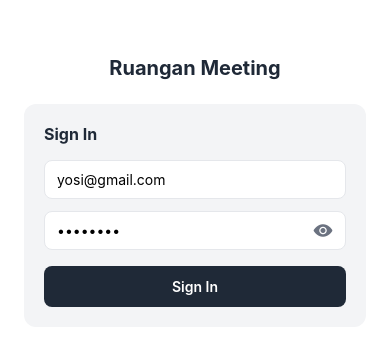
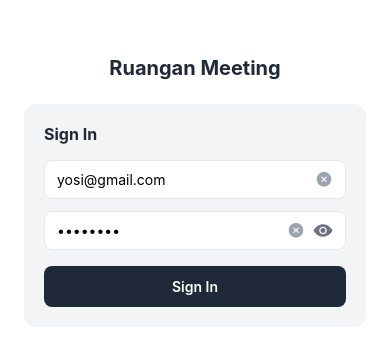
Before and after one commit to bi-brilliant/ftlgym-ruang-meeting, a React Native app: screen /Login in a window 390 px wide. Shown: the part 231-576 px from the top of the page. Built offline with nearby package versions, Linux system fonts and the light colour scheme.

Commit message:
Fix safe area insets, keyboard avoiding on Booking, add logout, clear-field buttons, and date/time validation

```diff
--- a/App.js
+++ b/App.js
@@ -1,11 +1,12 @@
 import { StatusBar } from 'expo-status-bar';
+import { SafeAreaProvider } from 'react-native-safe-area-context';
 import AppNavigator from './src/navigation/AppNavigator';
 
 export default function App() {
   return (
-    <>
+    <SafeAreaProvider>
       <AppNavigator />
       <StatusBar style="auto" />
-    </>
+    </SafeAreaProvider>
   );
 }
--- a/src/screens/BookingScreen.js
+++ b/src/screens/BookingScreen.js
@@ -1,5 +1,17 @@
 import { useState } from 'react';
-import { Modal, ScrollView, StyleSheet, Text, TextInput, TouchableOpacity, View, Platform } from 'react-native';
+import {
+  Alert,
+  KeyboardAvoidingView,
+  Modal,
+  Platform,
+  ScrollView,
+  StyleSheet,
+  Text,
+  TextInput,
+  TouchableOpacity,
+  View,
+} from 'react-native';
+import { SafeAreaView } from 'react-native-safe-area-context';
 import { Picker } from '@react-native-picker/picker';
 import DateTimePicker from '@react-native-community/datetimepicker';
 import { Ionicons } from '@expo/vector-icons';
@@ -12,6 +24,10 @@ function formatDate(d) {
 }
 function formatTime(d) {
   return d.toLocaleTimeString('id-ID', { hour: '2-digit', minute: '2-digit' });
+}
+function isToday(d) {
+  const now = new Date();
+  return d.getFullYear() === now.getFullYear() && d.getMonth() === now.getMonth() && d.getDate() === now.getDate();
 }
 
 export default function BookingScreen({ navigation }) {
@@ -28,6 +44,8 @@ export default function BookingScreen({ navigation }) {
   const [showEndPicker, setShowEndPicker] = useState(false);
   const [showSuccess, setShowSuccess] = useState(false);
 
+  const canSubmit = ruangan.length > 0 && jumlahPeserta.length > 0;
+
   // NOTE: belum ada endpoint submit booking yang terkonfirmasi dari desain -
   // untuk sekarang submit di-mock (tidak hit API), tampilkan alert sukses.
   const handleSubmit = () => {
@@ -41,8 +59,33 @@ export default function BookingScreen({ navigation }) {
     setJumlahPeserta(text.replace(/[^0-9]/g, ''));
   };
 
+  const handleTanggalChange = (_, d) => {
+    setShowDatePicker(Platform.OS === 'ios');
+    if (d) setTanggal(d);
+  };
+
+  const handleJamMulaiChange = (_, d) => {
+    setShowStartPicker(Platform.OS === 'ios');
+    if (!d) return;
+    if (isToday(tanggal) && d < new Date()) {
+      Alert.alert('Waktu tidak valid', 'Waktu mulai meeting tidak boleh sebelum waktu sekarang.');
+      return;
+    }
+    setJamMulai(d);
+  };
+
+  const handleJamSelesaiChange = (_, d) => {
+    setShowEndPicker(Platform.OS === 'ios');
+    if (!d) return;
+    if (d <= jamMulai) {
+      Alert.alert('Waktu tidak valid', 'Waktu selesai meeting harus setelah waktu mulai.');
+      return;
+    }
+    setJamSelesai(d);
+  };
+
   return (
-    <View style={styles.container}>
+    <SafeAreaView style={styles.container}>
       <View style={styles.header}>
         <TouchableOpacity onPress={() => navigation.goBack()}>
           <Ionicons name="arrow-back" size={22} color="#1F2937" />
@@ -50,7 +93,12 @@ export default function BookingScreen({ navigation }) {
         <Text style={styles.headerTitle}>Booking Ruang Meeting</Text>
       </View>
 
-      <ScrollView style={styles.form}>
+      <KeyboardAvoidingView
+        style={{ flex: 1 }}
+        behavior={Platform.OS === 'ios' ? 'padding' : undefined}
+        keyboardVerticalOffset={Platform.OS === 'ios' ? 90 : 0}
+      >
+        <ScrollView style={styles.form} keyboardShouldPersistTaps="handled">
           <Text style={styles.label}>Divisi</Text>
           <View style={styles.pickerWrap}>
             <Picker selectedValue={divisi} onValueChange={setDivisi}>
@@ -75,14 +123,7 @@ export default function BookingScreen({ navigation }) {
             <Text>{formatDate(tanggal)}</Text>
           </TouchableOpacity>
           {showDatePicker && (
-          <DateTimePicker
-            value={tanggal}
-            mode="date"
-            onChange={(_, d) => {
-              setShowDatePicker(Platform.OS === 'ios');
-              if (d) setTanggal(d);
-            }}
-          />
+            <DateTimePicker value={tanggal} mode="date" minimumDate={new Date()} onChange={handleTanggalChange} />
           )}
 
           <Text style={styles.label}>Waktu Mulai Meeting</Text>
@@ -93,10 +134,8 @@ export default function BookingScreen({ navigation }) {
             <DateTimePicker
               value={jamMulai}
               mode="time"
-            onChange={(_, d) => {
-              setShowStartPicker(Platform.OS === 'ios');
-              if (d) setJamMulai(d);
-            }}
+              minimumDate={isToday(tanggal) ? new Date() : undefined}
+              onChange={handleJamMulaiChange}
             />
           )}
 
@@ -105,14 +144,7 @@ export default function BookingScreen({ navigation }) {
             <Text>{formatTime(jamSelesai)}</Text>
           </TouchableOpacity>
           {showEndPicker && (
-          <DateTimePicker
-            value={jamSelesai}
-            mode="time"
-            onChange={(_, d) => {
-              setShowEndPicker(Platform.OS === 'ios');
-              if (d) setJamSelesai(d);
-            }}
-          />
+            <DateTimePicker value={jamSelesai} mode="time" minimumDate={jamMulai} onChange={handleJamSelesaiChange} />
           )}
 
           <Text style={styles.label}>Jumlah Peserta</Text>
@@ -124,10 +156,15 @@ export default function BookingScreen({ navigation }) {
             placeholder="Contoh: 10"
           />
 
-        <TouchableOpacity style={styles.submitButton} onPress={handleSubmit}>
-          <Text style={styles.submitText}>Submit</Text>
+          <TouchableOpacity
+            style={[styles.submitButton, !canSubmit && styles.submitButtonDisabled]}
+            onPress={handleSubmit}
+            disabled={!canSubmit}
+          >
+            <Text style={[styles.submitText, !canSubmit && styles.submitTextDisabled]}>Submit</Text>
           </TouchableOpacity>
         </ScrollView>
+      </KeyboardAvoidingView>
 
       <Modal transparent visible={showSuccess} animationType="fade">
         <View style={styles.modalOverlay}>
@@ -147,7 +184,7 @@ export default function BookingScreen({ navigation }) {
           </View>
         </View>
       </Modal>
-    </View>
+    </SafeAreaView>
   );
 }
 
@@ -160,8 +197,7 @@ const styles = StyleSheet.create({
     borderBottomWidth: 1,
     borderBottomColor: '#E5E7EB',
   },
-  back: { fontSize: 20, marginRight: 12 },
-  headerTitle: { fontWeight: '700', fontSize: 15, color: '#1F2937' },
+  headerTitle: { fontWeight: '700', fontSize: 15, color: '#1F2937', marginLeft: 12 },
   form: { padding: 20 },
   label: { fontSize: 12, color: '#6B7280', marginBottom: 4, marginTop: 12 },
   pickerWrap: { borderWidth: 1, borderColor: '#E5E7EB', borderRadius: 8, overflow: 'hidden' },
@@ -180,7 +216,9 @@ const styles = StyleSheet.create({
     marginTop: 24,
     marginBottom: 40,
   },
+  submitButtonDisabled: { backgroundColor: '#D1D5DB' },
   submitText: { color: '#fff', fontWeight: '600' },
+  submitTextDisabled: { color: '#6B7280' },
   modalOverlay: { flex: 1, backgroundColor: 'rgba(0,0,0,0.4)', justifyContent: 'center', alignItems: 'center' },
   modalCard: {
     backgroundColor: '#fff',
--- a/src/screens/HomeScreen.js
+++ b/src/screens/HomeScreen.js
@@ -1,15 +1,21 @@
-import { ActivityIndicator, FlatList, SafeAreaView, StyleSheet, Text, TouchableOpacity, View } from 'react-native';
+import { ActivityIndicator, FlatList, StyleSheet, Text, TouchableOpacity, View } from 'react-native';
+import { SafeAreaView } from 'react-native-safe-area-context';
 import { Ionicons } from '@expo/vector-icons';
 import { useAuth } from '../hooks/useAuth';
 import { useJadwal } from '../hooks/useJadwal';
 import ScheduleCard from '../components/ScheduleCard';
 
 export default function HomeScreen({ navigation }) {
-  const { user } = useAuth();
+  const { user, signOut } = useAuth();
   const { todayItems, loading, error } = useJadwal();
 
   const name = user?.name ?? user?.nama ?? 'Yosi';
   const role = user?.role ?? user?.jabatan ?? 'Web Developer';
+
+  const handleLogout = async () => {
+    await signOut();
+    navigation.reset({ index: 0, routes: [{ name: 'Login' }] });
+  };
 
   return (
     <SafeAreaView style={styles.container}>
@@ -17,10 +23,13 @@ export default function HomeScreen({ navigation }) {
         <View style={styles.avatar}>
           <Text style={styles.avatarText}>{name.charAt(0).toUpperCase()}</Text>
         </View>
-        <View>
+        <View style={{ flex: 1 }}>
           <Text style={styles.name}>{name}</Text>
           <Text style={styles.role}>{role}</Text>
         </View>
+        <TouchableOpacity onPress={handleLogout} style={styles.logoutButton}>
+          <Ionicons name="log-out-outline" size={22} color="#DC2626" />
+        </TouchableOpacity>
       </View>
 
       <Text style={styles.sectionTitle}>Jadwal Ruang Meeting Hari Ini</Text>
@@ -71,6 +80,7 @@ const styles = StyleSheet.create({
     marginRight: 12,
   },
   avatarText: { fontWeight: '700', color: '#4338CA', fontSize: 16 },
+  logoutButton: { padding: 6 },
   name: { fontWeight: '700', fontSize: 15, color: '#1F2937' },
   role: { fontSize: 12, color: '#6B7280' },
   sectionTitle: { fontWeight: '700', fontSize: 13, marginBottom: 10, color: '#1F2937' },
--- a/src/screens/LoginScreen.js
+++ b/src/screens/LoginScreen.js
@@ -9,6 +9,7 @@ import {
   TouchableOpacity,
   View,
 } from 'react-native';
+import { SafeAreaView } from 'react-native-safe-area-context';
 import { Ionicons } from '@expo/vector-icons';
 import { useAuth } from '../hooks/useAuth';
 
@@ -18,29 +19,40 @@ export default function LoginScreen({ navigation }) {
   const [password, setPassword] = useState('password');
   const [showPassword, setShowPassword] = useState(false);
 
+  const canSubmit = email.trim().length > 0 && password.length > 0 && !loading;
+
   const handleSignIn = async () => {
     const ok = await signIn(email, password);
     if (ok) navigation.replace('Home');
   };
 
   return (
+    <SafeAreaView style={styles.container}>
     <KeyboardAvoidingView
-      style={styles.container}
+      style={styles.inner}
       behavior={Platform.OS === 'ios' ? 'padding' : undefined}
+      keyboardVerticalOffset={Platform.OS === 'ios' ? 60 : 0}
     >
       <Text style={styles.title}>Ruangan Meeting</Text>
 
       <View style={styles.card}>
         <Text style={styles.cardTitle}>Sign In</Text>
 
+        <View style={styles.inputRow}>
           <TextInput
-          style={styles.input}
+            style={styles.inputField}
             placeholder="Email..."
             autoCapitalize="none"
             keyboardType="email-address"
             value={email}
             onChangeText={setEmail}
           />
+          {email.length > 0 && (
+            <TouchableOpacity onPress={() => setEmail('')}>
+              <Ionicons name="close-circle" size={18} color="#9CA3AF" />
+            </TouchableOpacity>
+          )}
+        </View>
 
         <View style={styles.passwordRow}>
           <TextInput
@@ -50,6 +62,11 @@ export default function LoginScreen({ navigation }) {
             value={password}
             onChangeText={setPassword}
           />
+          {password.length > 0 && (
+            <TouchableOpacity onPress={() => setPassword('')} style={{ marginRight: 8 }}>
+              <Ionicons name="close-circle" size={18} color="#9CA3AF" />
+            </TouchableOpacity>
+          )}
           <TouchableOpacity onPress={() => setShowPassword((v) => !v)}>
             <Ionicons name={showPassword ? 'eye-off' : 'eye'} size={20} color="#6B7280" />
           </TouchableOpacity>
@@ -57,28 +74,40 @@ export default function LoginScreen({ navigation }) {
 
         {error ? <Text style={styles.error}>{error}</Text> : null}
 
-        <TouchableOpacity style={styles.button} onPress={handleSignIn} disabled={loading}>
-          {loading ? <ActivityIndicator color="#fff" /> : <Text style={styles.buttonText}>Sign In</Text>}
+        <TouchableOpacity
+          style={[styles.button, !canSubmit && styles.buttonDisabled]}
+          onPress={handleSignIn}
+          disabled={!canSubmit}
+        >
+          {loading ? (
+            <ActivityIndicator color="#fff" />
+          ) : (
+            <Text style={[styles.buttonText, !canSubmit && styles.buttonTextDisabled]}>Sign In</Text>
+          )}
         </TouchableOpacity>
       </View>
     </KeyboardAvoidingView>
+    </SafeAreaView>
   );
 }
 
 const styles = StyleSheet.create({
-  container: { flex: 1, backgroundColor: '#fff', padding: 24, justifyContent: 'center' },
+  container: { flex: 1, backgroundColor: '#fff' },
+  inner: { flex: 1, padding: 24, justifyContent: 'center' },
   title: { fontSize: 20, fontWeight: '700', textAlign: 'center', marginBottom: 24, color: '#1F2937' },
   card: { backgroundColor: '#F3F4F6', borderRadius: 12, padding: 20 },
   cardTitle: { fontSize: 16, fontWeight: '700', marginBottom: 16, color: '#1F2937' },
-  input: {
+  inputRow: {
+    flexDirection: 'row',
+    alignItems: 'center',
     backgroundColor: '#fff',
     borderRadius: 8,
-    paddingHorizontal: 12,
-    paddingVertical: 10,
-    marginBottom: 12,
     borderWidth: 1,
     borderColor: '#E5E7EB',
+    marginBottom: 12,
+    paddingHorizontal: 12,
   },
+  inputField: { flex: 1, paddingVertical: 10 },
   passwordRow: {
     flexDirection: 'row',
     alignItems: 'center',
@@ -99,5 +128,7 @@ const styles = StyleSheet.create({
     marginTop: 4,
   },
   buttonText: { color: '#fff', fontWeight: '600' },
+  buttonDisabled: { backgroundColor: '#D1D5DB' },
+  buttonTextDisabled: { color: '#6B7280' },
   error: { color: '#DC2626', fontSize: 12, marginBottom: 8 },
 });
--- a/src/screens/ScheduleScreen.js
+++ b/src/screens/ScheduleScreen.js
@@ -1,5 +1,6 @@
 import { useState } from 'react';
 import { ActivityIndicator, FlatList, Platform, StyleSheet, Text, TouchableOpacity, View } from 'react-native';
+import { SafeAreaView } from 'react-native-safe-area-context';
 import { Picker } from '@react-native-picker/picker';
 import DateTimePicker from '@react-native-community/datetimepicker';
 import { Ionicons } from '@expo/vector-icons';
@@ -16,7 +17,7 @@ export default function ScheduleScreen({ navigation }) {
   const [showDatePicker, setShowDatePicker] = useState(false);
 
   return (
-    <View style={styles.container}>
+    <SafeAreaView style={styles.container}>
       <View style={styles.header}>
         <TouchableOpacity onPress={() => navigation.goBack()}>
           <Ionicons name="arrow-back" size={22} color="#1F2937" />
@@ -68,7 +69,7 @@ export default function ScheduleScreen({ navigation }) {
           ListEmptyComponent={<Text style={styles.empty}>Tidak ada jadwal untuk filter ini.</Text>}
         />
       )}
-    </View>
+    </SafeAreaView>
   );
 }
 
--- a/src/screens/WelcomeScreen.js
+++ b/src/screens/WelcomeScreen.js
@@ -1,8 +1,9 @@
-import { SafeAreaView, StyleSheet, Text, TouchableOpacity, View } from 'react-native';
+import { StyleSheet, Text, TouchableOpacity, View } from 'react-native';
+import { SafeAreaView } from 'react-native-safe-area-context';
 
 export default function WelcomeScreen({ navigation }) {
   return (
-    <SafeAreaView style={styles.container}>
+    <SafeAreaView style={styles.container} edges={['top', 'bottom']}>
       <View style={styles.content}>
         <Text style={styles.title}>Selamat Datang</Text>
         <Text style={styles.subtitle}>Di Aplikasi</Text>
```
Lines whose indentation alone changed are shown as unchanged.
